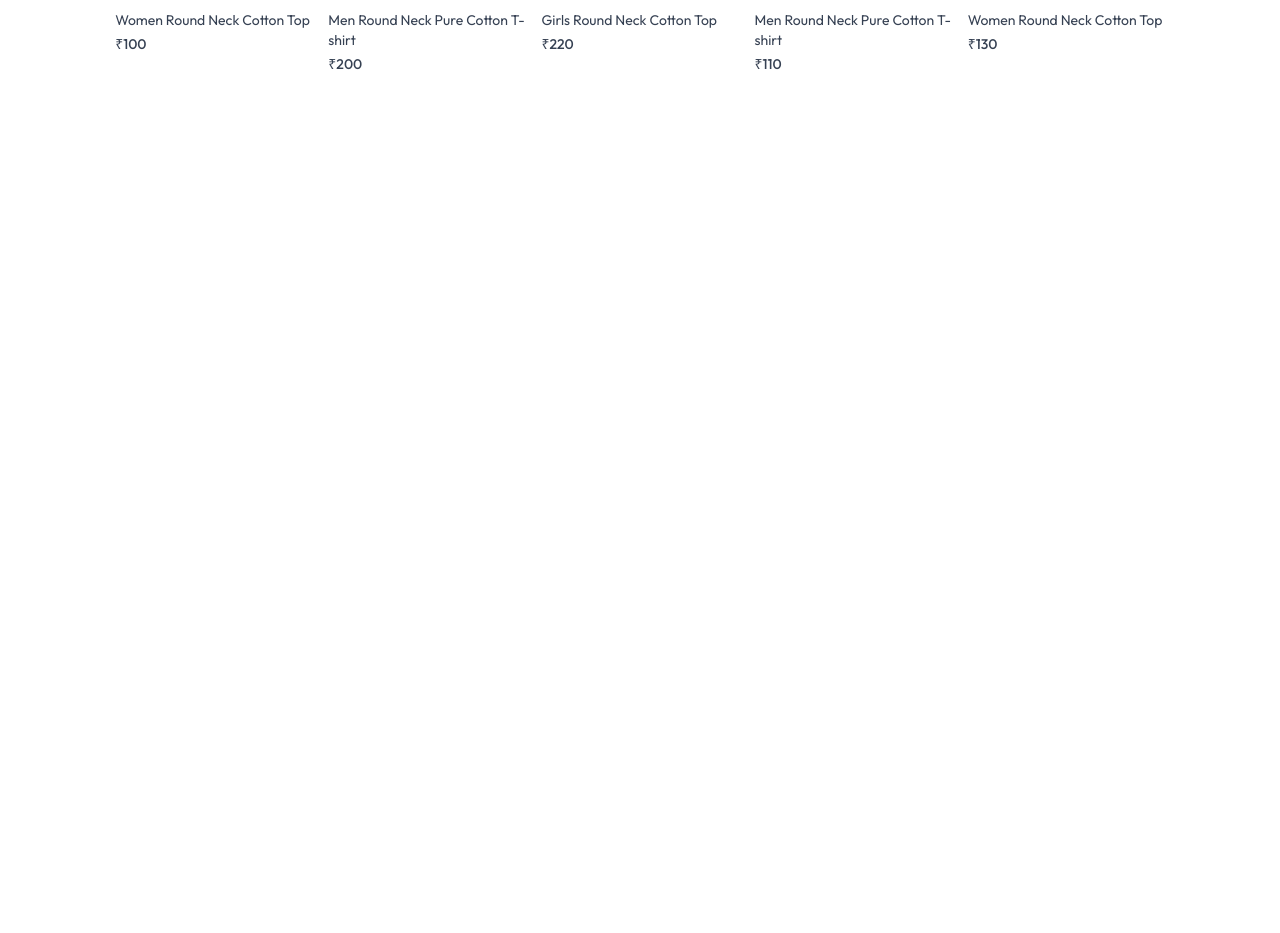
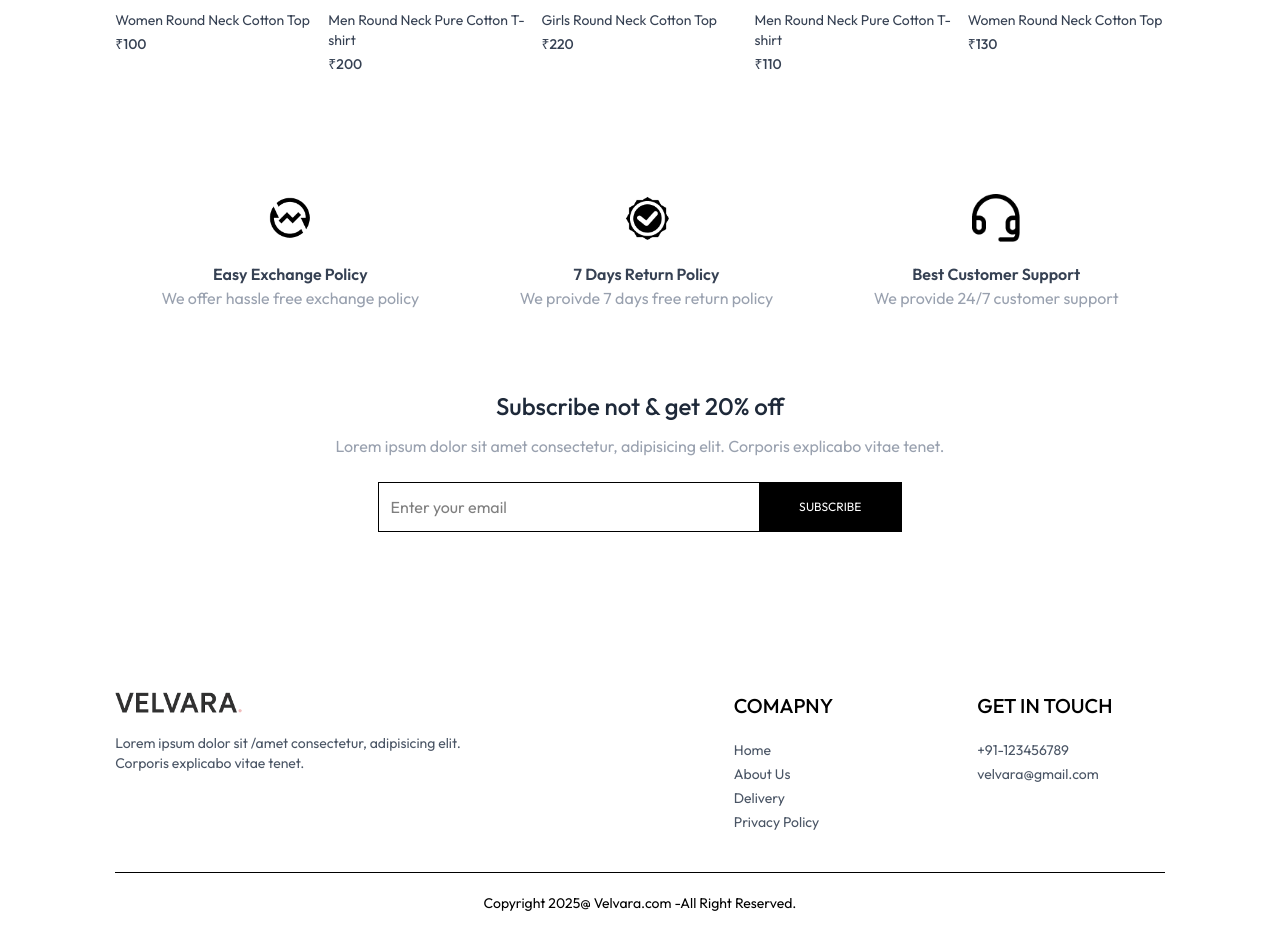
Before and after one commit to tejendrasinh51/Velvara, a React (Vite) app in the folder frontend/: page / in a window 1280 px wide. Shown: the part 1673-2606 px from the top of the page. Before the commit the page ends 1787 px from the top, so only its background shows below. Built offline with nearby package versions, Linux system fonts and the light colour scheme.

Commit message:
Home Page Done

```diff
--- a/frontend/index.html
+++ b/frontend/index.html
@@ -2,7 +2,7 @@
 <html lang="en">
   <head>
     <meta charset="UTF-8" />
-    <link rel="icon" type="image/svg+xml" href="/vite.svg" />
+    <link rel="icon" type="image/svg+xml" href="./public/vite.svg" />
     <meta name="viewport" content="width=device-width, initial-scale=1.0" />
     <title>Velvara</title>
   </head>
--- a/frontend/src/App.jsx
+++ b/frontend/src/App.jsx
@@ -10,6 +10,7 @@
 import Orders from './pages/Orders'
 import PlaceOrder from './pages/PlaceOrder'
 import Navbar from './components/Navbar'
+import Footer from './components/Footer'
 
 
 const App = () => {
@@ -28,6 +29,7 @@
         <Route path='/placeorder' element={<PlaceOrder/>} />
         <Route path='/product' element={<Product/>} />
       </Routes>
+      <Footer/>
     </div>
   )
 }
--- /dev/null
+++ b/frontend/src/components/Footer.jsx
@@ -0,0 +1,42 @@
+import React from 'react'
+import { assets } from '../assets/assets'
+
+const Footer = () => {
+  return (
+    <div>
+      <div className='flex flex-col sm:grid grid-cols-[3fr_1fr_1fr] gap-14 my-10 mt-40 text-sm'>
+        <div>
+            <img className='mb-5 w-32' src={assets.logo} alt="" />
+            <p className='w-full md:w-2/3 text-gray-600'>
+                Lorem ipsum dolor sit /amet consectetur, adipisicing elit. Corporis explicabo vitae tenet.
+            </p>
+        </div>
+
+        <div>
+            <p className='text-xl font-medium mb-5'>COMAPNY</p>
+            <ul className='flex flex-col gap-1 text-gray-600'>
+                <li>Home</li>
+                <li>About Us</li>
+                <li>Delivery</li>
+                <li>Privacy Policy</li>
+            </ul>
+        </div>
+
+        <div>
+            <p className='text-xl font-medium mb-5'>GET IN TOUCH</p>
+            <ul className='flex flex-col gap-1 text-gray-600'>
+                <li>+91-123456789</li>
+                <li>velvara@gmail.com</li>
+            </ul>
+        </div>
+      </div>
+
+      <div>
+        <hr />
+        <p className='py-5 text-sm text-center'>Copyright 2025@ Velvara.com -All Right Reserved.</p>
+      </div>
+    </div>
+  )
+}
+
+export default Footer
--- /dev/null
+++ b/frontend/src/components/NewsletterBox.jsx
@@ -0,0 +1,23 @@
+import React from 'react'
+
+const NewsletterBox = () => {
+
+    const onSubmitHandler = (event)=> {
+        event.preventDefault();
+    }
+
+  return (
+    <div className='text-center'>
+      <p className='text-2xl font-medium text-gray-800'>Subscribe not & get 20% off</p>
+      <p className='text-gray-400 mt-3'>
+        Lorem ipsum dolor sit amet consectetur, adipisicing elit. Corporis explicabo vitae tenet.
+      </p>
+      <form onSubmit={onSubmitHandler} className='w-full sm:w-1/2 flex items-center gap-3 mx-auto my-6 border pl-3' >
+        <input className='w-full sm:flex-1 outline-none' type="email" placeholder='Enter your email' required/>
+        <button className='bg-black text-white text-xs px-10 py-4 ' type='submit'>SUBSCRIBE</button>
+      </form>
+    </div>
+  )
+}
+
+export default NewsletterBox
--- /dev/null
+++ b/frontend/src/components/OurPolicy.jsx
@@ -0,0 +1,28 @@
+import React from 'react'
+import { assets } from '../assets/assets'
+
+const OurPolicy = () => {
+  return (
+    <div className='flex flex-col sm:flex-row justify-around gap-12 sm:gap-2 text-center py-20 text-xs sm:text-sm md:text-base text-gray-700'>
+      <div>
+            <img src={assets.exchange_icon} className='w-12 m-auto mb-5' alt="" />
+            <p className='font-semibold'>Easy Exchange Policy</p>
+            <p className='text-gray-400'>We offer hassle free exchange policy</p>
+      </div>
+
+      <div>
+            <img src={assets.quality_icon} className='w-12 m-auto mb-5' alt="" />
+            <p className='font-semibold'>7 Days Return Policy</p>
+            <p className='text-gray-400'>We proivde 7 days free return policy</p>
+      </div>
+
+      <div>
+            <img src={assets.support_img} className='w-12 m-auto mb-5' alt="" />
+            <p className='font-semibold'>Best Customer Support</p>
+            <p className='text-gray-400'>We provide 24/7 customer support</p>
+      </div>
+    </div>
+  )
+}
+
+export default OurPolicy
--- a/frontend/src/pages/Home.jsx
+++ b/frontend/src/pages/Home.jsx
@@ -2,6 +2,8 @@
 import Hero from '../components/Hero'
 import LatestCollection from '../components/LatestCollection'
 import BestSeller from '../components/BestSeller'
+import OurPolicy from '../components/OurPolicy'
+import NewsletterBox from '../components/NewsletterBox'
 
 const Home = () => {
   return (
@@ -9,6 +11,8 @@
       <Hero/>
       <LatestCollection/>
       <BestSeller/>
+      <OurPolicy/>
+      <NewsletterBox/>
     </div>
   )
 }
```
